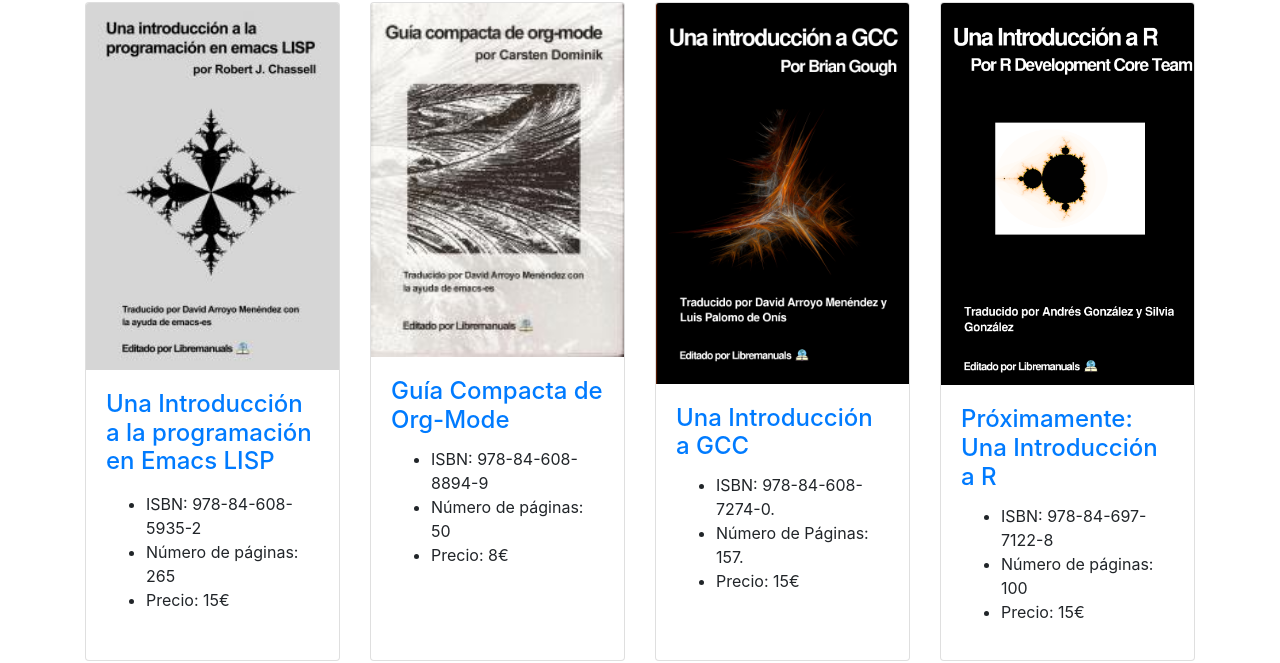
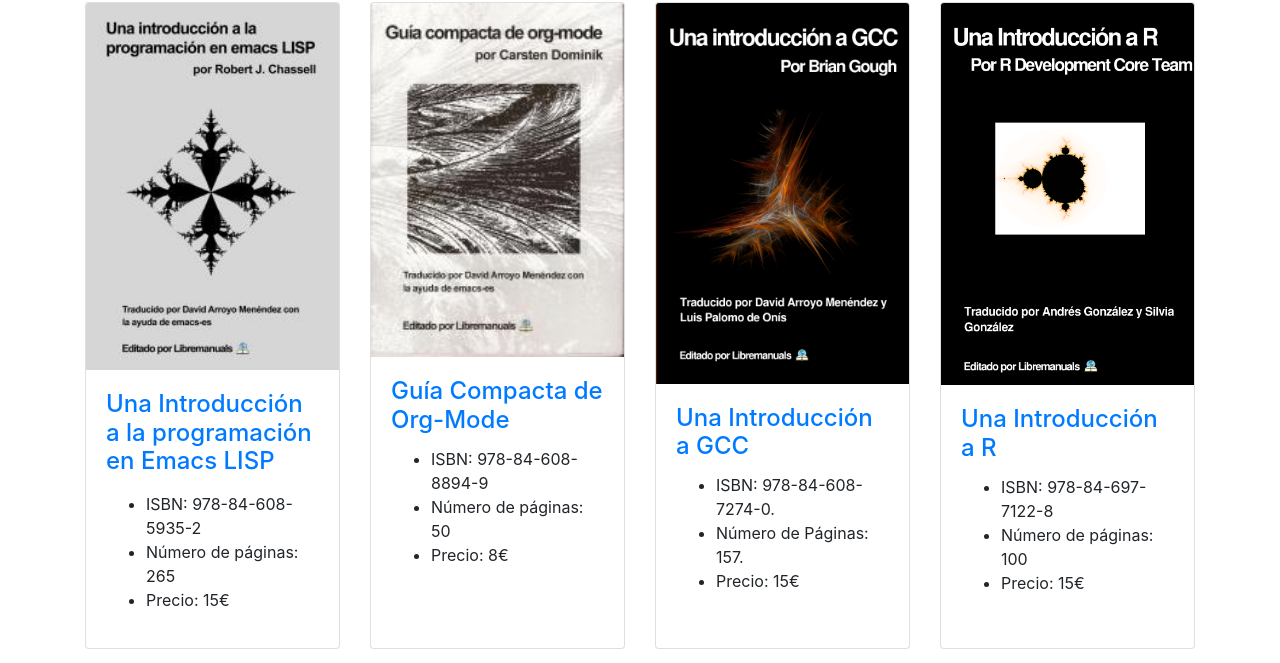
Before and after one commit to jorgesumle/libremanuals.github.io, a website: page index.html in a window 1280 px wide. Shown: the part 150-813 px from the top of the page. Drawn offline with Linux system fonts and the light colour scheme.

Commit message:
index.html: remove Próximamente

```diff
--- a/index.html
+++ b/index.html
@@ -114,7 +114,7 @@
 	    <a href="r.html"><img class="card-img-top" src="img/R-front.png" alt="Una introducción a R"></a>
             <div class="card-body">
               <h4 class="card-title">
-                <a href="r.html">Próximamente: Una Introducción a R</a>
+                <a href="r.html">Una Introducción a R</a>
               </h4>
 	      <ul>
 		<li>ISBN: 978-84-697-7122-8</li>
```
